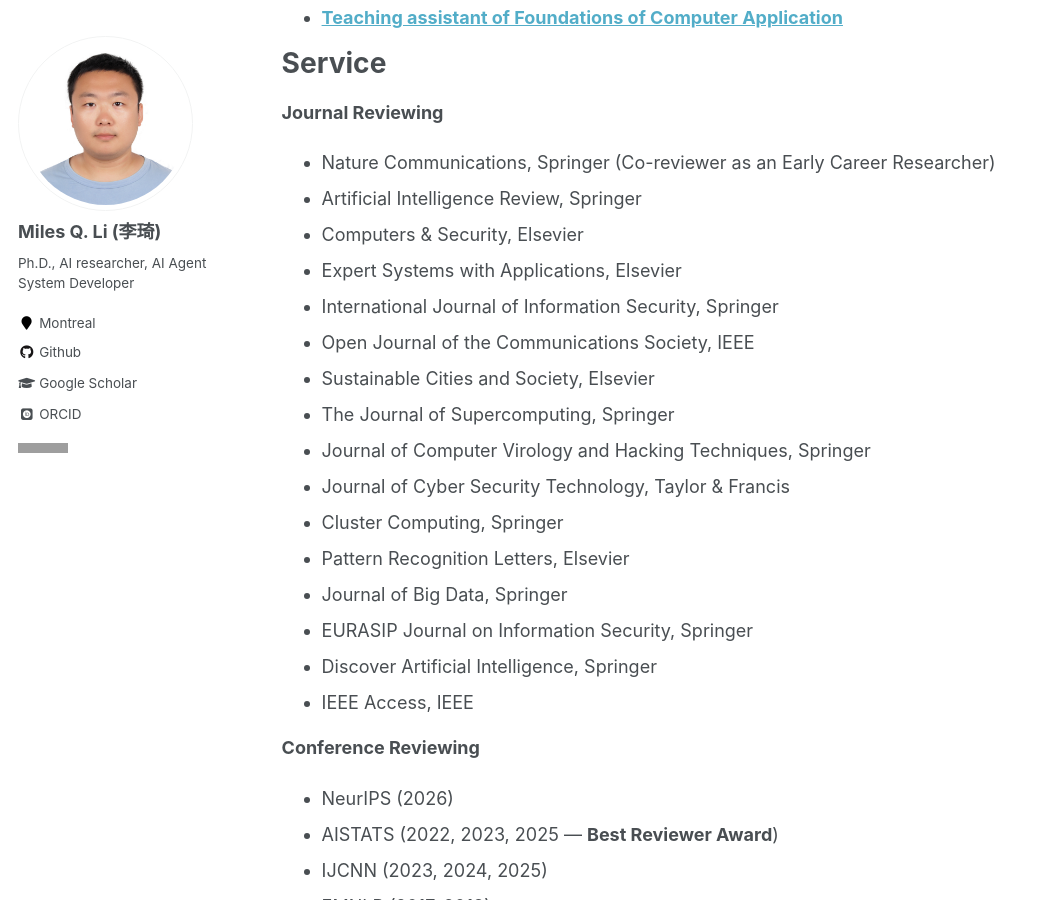
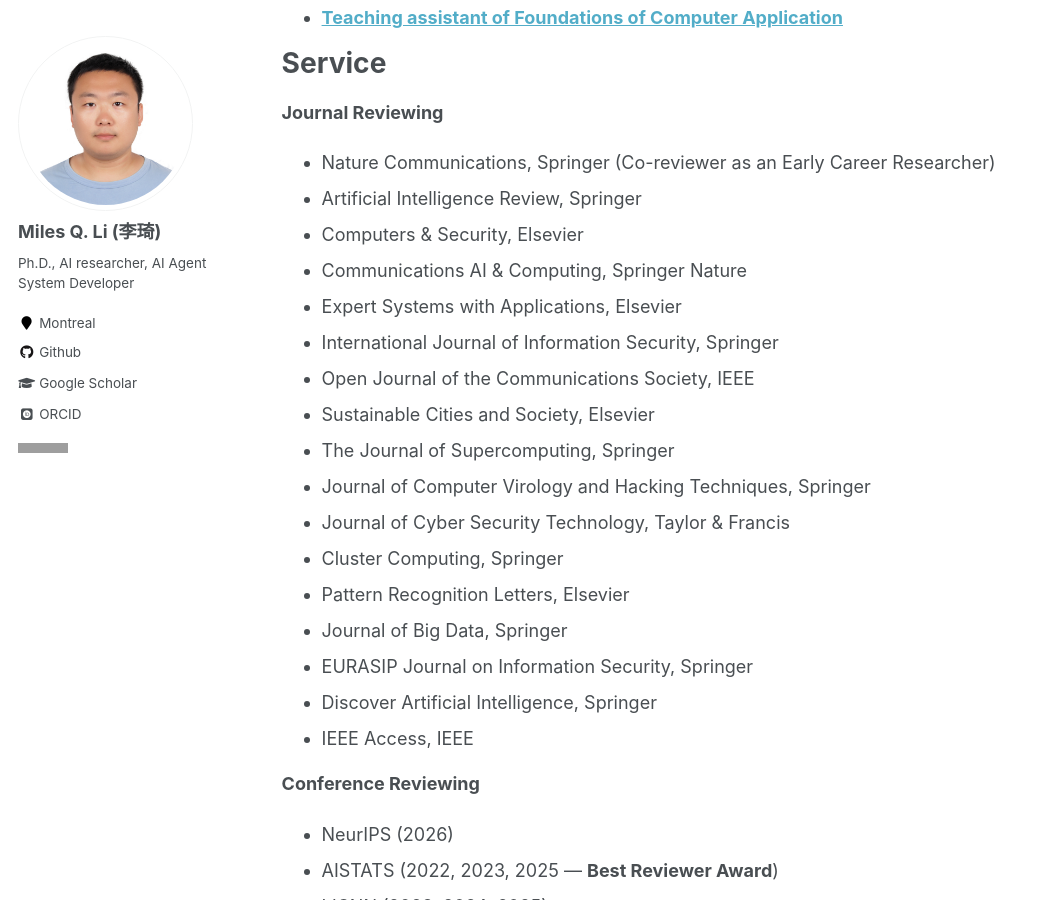
Before and after one commit to MilesQLi/milesqli.github.io, a Jekyll site: the page built from _pages/cv.md, in a window 1280 px wide and 900 px high, scrolled down 3523 px. Shown: the whole window, without its empty margins (0-1039 px from the left). Built offline with Jekyll 4.4.1, drawn with Linux system fonts in a browser that asks for light colours; some web fonts are replaced; a script that is not in the unit is left out; grey boxes are pictures that could not be loaded.

Commit message:
Add Communications AI & Computing to journal reviewing list

```diff
--- a/_pages/cv.md
+++ b/_pages/cv.md
@@ -68,6 +68,7 @@ Service
 * Nature Communications, Springer (Co-reviewer as an Early Career Researcher)
 * Artificial Intelligence Review, Springer
 * Computers & Security, Elsevier
+* Communications AI & Computing, Springer Nature
 * Expert Systems with Applications, Elsevier
 * International Journal of Information Security, Springer
 * Open Journal of the Communications Society, IEEE
```
